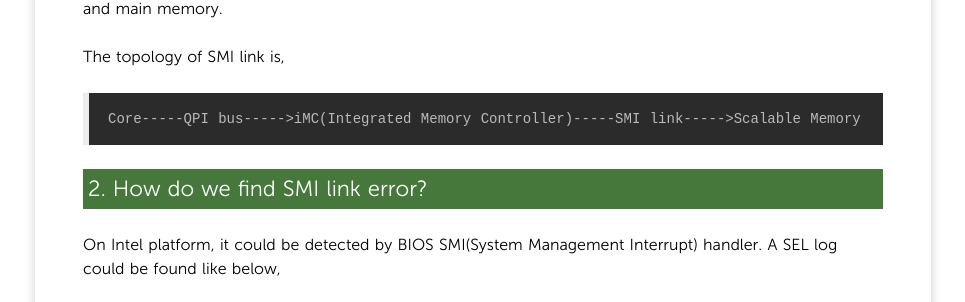
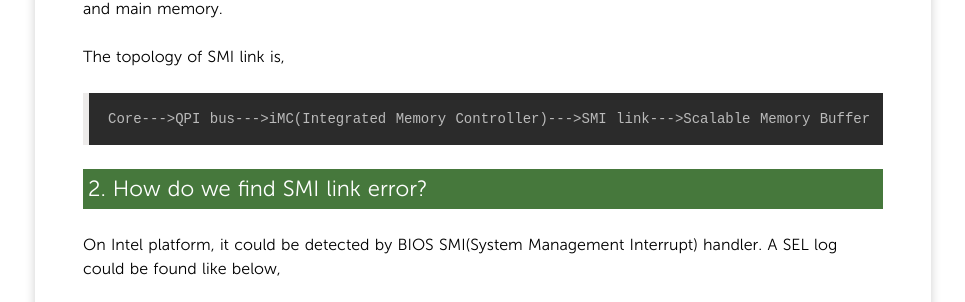
Before and after one commit to yangoliver/yangoliver.github.io, a Jekyll site: the page built from _posts/2015/2015-07-28-SMI-link-CRC-error.md, in a window 1280 px wide. Shown: the part 387-689 px from the top of the page, without its empty margins (157-1122 px from the left). Built offline with Jekyll 4.4.1, drawn with Linux system fonts in a browser that asks for light colours; Markdown is read by kramdown in place of the engine named in the settings; comment, search, counter and statistics services are not loaded.

Commit message:
Format cleanup

```diff
--- a/_posts/2015/2015-07-28-SMI-link-CRC-error.md
+++ b/_posts/2015/2015-07-28-SMI-link-CRC-error.md
@@ -16,7 +16,7 @@ SMI link is the Scalable Memory Interconnect communication channels between the
 
 The topology of SMI link is,
 
-	Core-----QPI bus----->iMC(Integrated Memory Controller)-----SMI link----->Scalable Memory Buffer-----DDR2/3/4 bus-----> Memory DIMMs
+	Core--->QPI bus--->iMC(Integrated Memory Controller)--->SMI link--->Scalable Memory Buffer--->DDR2/3/4 bus---> Memory DIMMs
 
 ###2. How do we find SMI link error?
 
```
